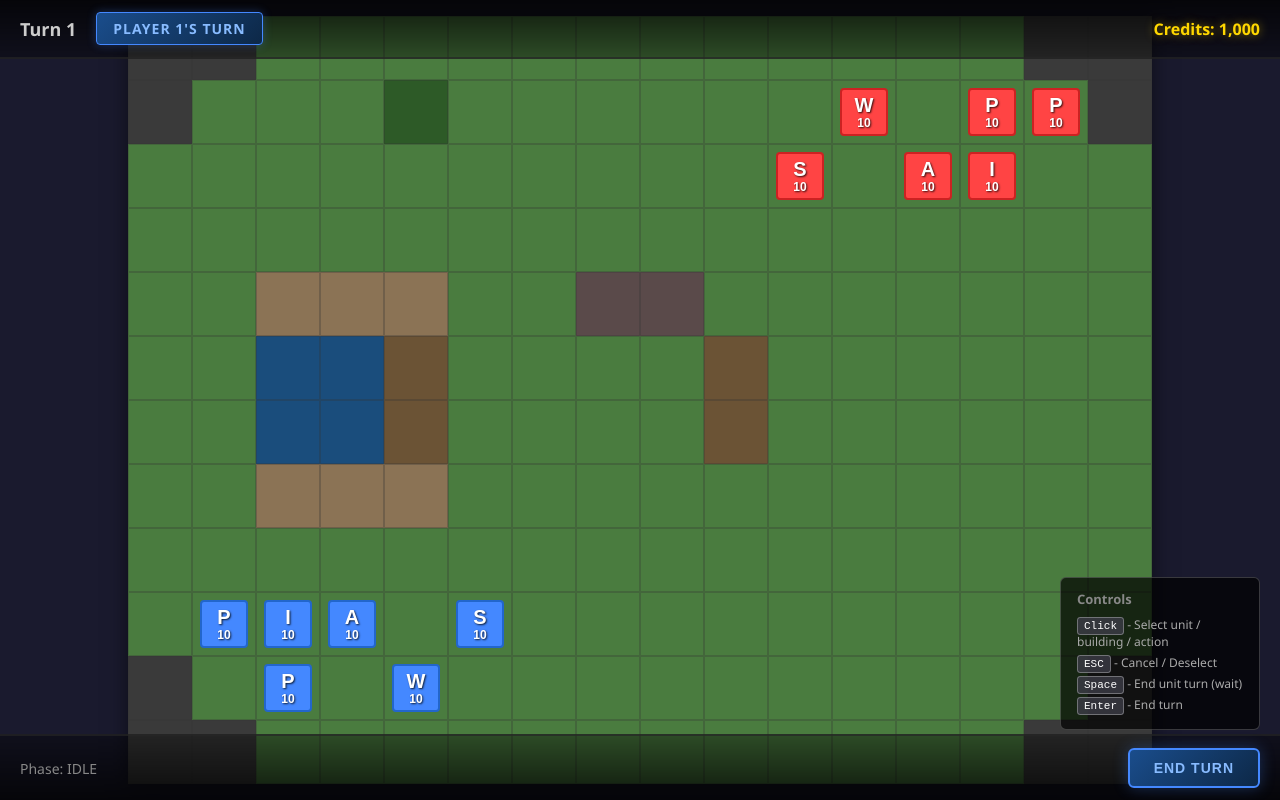
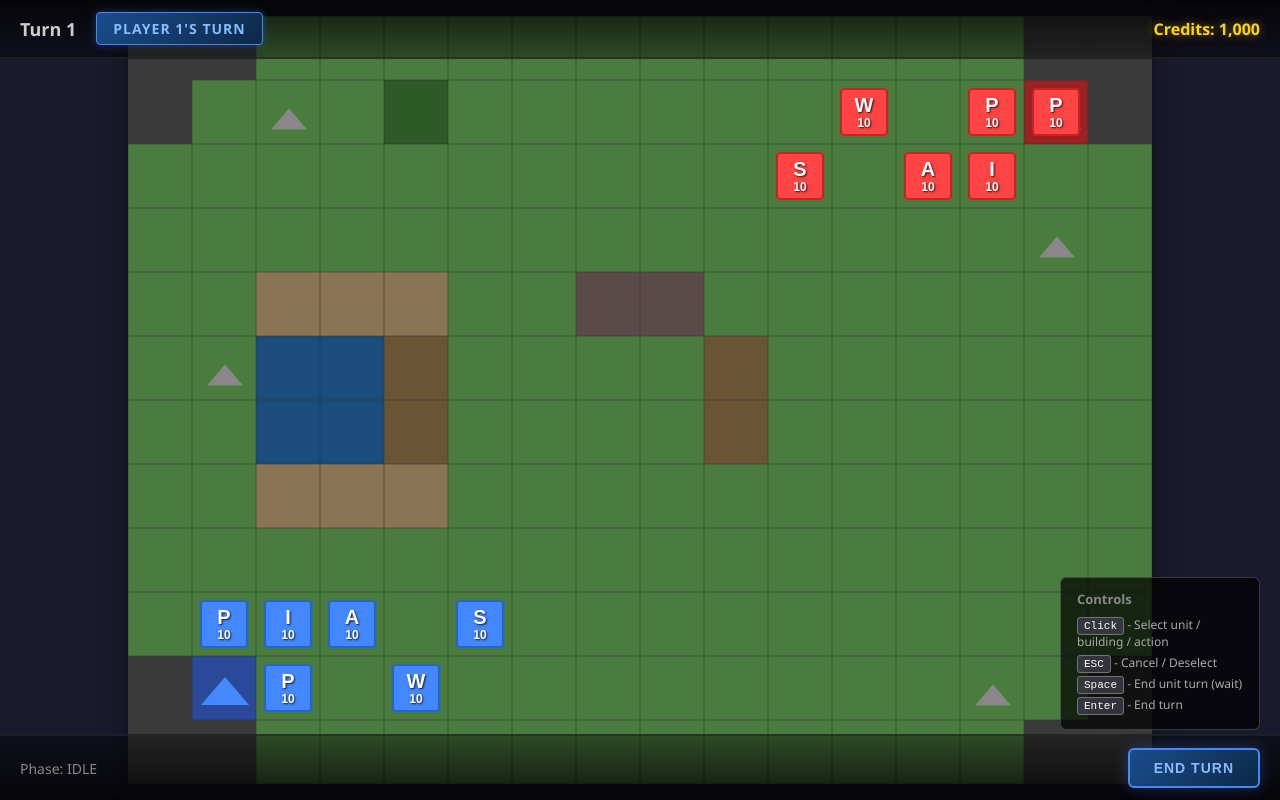
Before and after one commit to KalonOhm/grimoire, a React (Vite) app: page / in a window 1280 px wide. Built offline with nearby package versions, Linux system fonts and the light colour scheme.

Commit message:
Fix buildings not rendering - use state.buildings Map instead of terrain
- GameBoard was checking terrain for hq/factory/city which were removed
- Now uses getBuildingAtPosition() to look up from state.buildings Map
- Buildings should now render as triangles on the map

```diff
--- a/src/components/GameBoard.tsx
+++ b/src/components/GameBoard.tsx
@@ -25,7 +25,17 @@ const TERRAIN_COLORS: Record<string, string> = {
 };
 
 // Building terrain types that render as buildings
-const BUILDING_TERRAINS = ['hq', 'factory', 'city'];
+// Building types now come from state.buildings Map, not terrain
+const getBuildingAtPosition = (buildings: Map<string, any>, x: number, y: number) => {
+  for (const building of buildings.values()) {
+    if (building.position.x === x && building.position.y === y) {
+      return building;
+    }
+  }
+  return null;
+};
+
+
 
 const PLAYER_COLORS = {
   1: { bg: '#4488ff', border: '#2266cc', text: '#ffffff', spent: '#88aacc', terrain: '#2a4a99' },
@@ -231,16 +241,11 @@ export function GameBoard({ state, onStateChange, onTileHover, onTileLeave }: Ga
           row.map((tile, x) => {
             let terrainColor = TERRAIN_COLORS[tile.terrainId] || '#333333';
 
-            if (BUILDING_TERRAINS.includes(tile.terrainId)) {
-              for (const building of state.buildings.values()) {
-                if (building.position.x === x && building.position.y === y) {
-                  if (building.owner !== null) {
-                    const ownerColors = PLAYER_COLORS[building.owner as 1 | 2];
-                    terrainColor = ownerColors.terrain;
-                  }
-                  break;
-                }
-              }
+            // Check if there's a building at this position
+            const buildingAtPos = getBuildingAtPosition(state.buildings, x, y);
+            if (buildingAtPos && buildingAtPos.owner !== null) {
+              const ownerColors = PLAYER_COLORS[buildingAtPos.owner as 1 | 2];
+              terrainColor = ownerColors.terrain;
             }
 
             const isReachable = isReachableTile(x, y);
@@ -269,10 +274,10 @@ export function GameBoard({ state, onStateChange, onTileHover, onTileLeave }: Ga
                 onMouseEnter={() => handleTileEnter(x, y)}
                 onMouseLeave={handleTileLeave}
               >
-                {BUILDING_TERRAINS.includes(tile.terrainId) && (
+                {getBuildingAtPosition(state.buildings, x, y) && (
                   <BuildingTriangle
                     position={{ x, y }}
-                    terrainId={tile.terrainId}
+                    terrainId={getBuildingAtPosition(state.buildings, x, y)?.buildingType || 'factory'}
                     buildings={state.buildings}
                   />
                 )}
```
